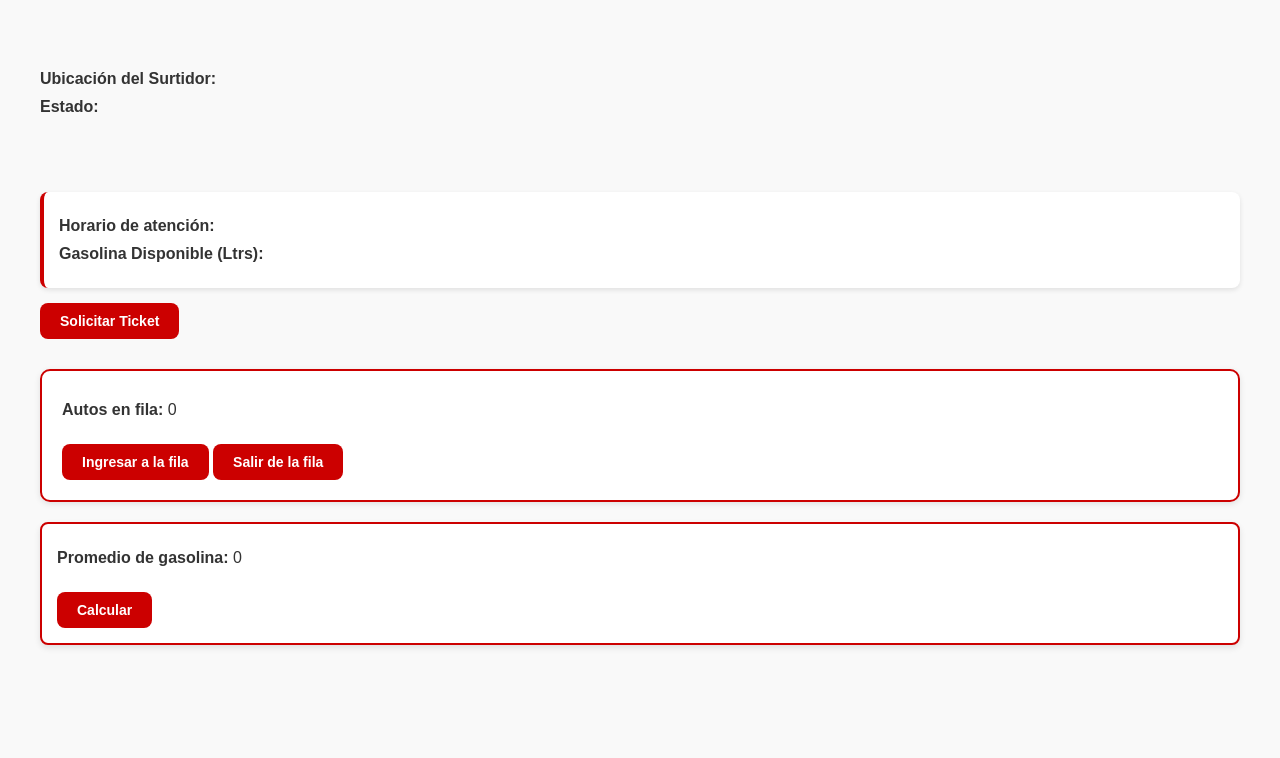
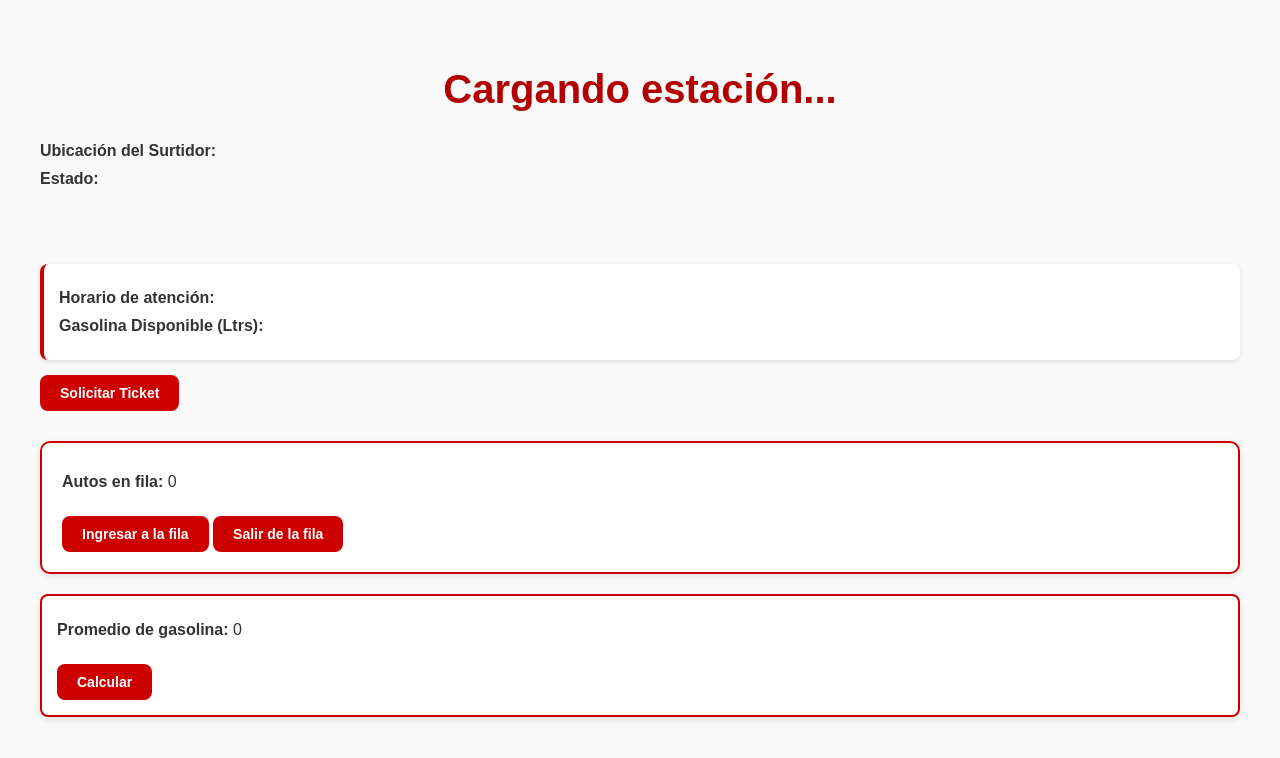
Before and after one commit to JhessaelGit/Calidad_Practica_1_SonarQube, a website built with Parcel: page Surtidores/estacion.html in a window 1280 px wide. Built offline with nearby package versions, Linux system fonts and the light colour scheme.

Commit message:
fix: resolve SonarQube issues and improve code Reliability

```diff
--- a/Surtidores/estacion.html
+++ b/Surtidores/estacion.html
@@ -3,12 +3,12 @@
 <head>
     <meta charset="UTF-8">
     <meta name="viewport" content="width=device-width, initial-scale=1.0">
-    <title id="titulo"></title>
+    <title id="titulo">Estación</title>
     <link rel="stylesheet" href="estilos_surtidores.css">
 </head>
 
 <body>
-    <h1 id="nombre-estacion"></h1>
+    <h1 id="nombre-estacion">Cargando estación...</h1>
 
     <p><strong>Ubicación del Surtidor:</strong></p>
     <p id="direccion"></p>
```
Also changed, not shown: Usuario_Administrador_Surtidor/admin_estacion.html (+2 -2 lines), .scannerwork/report-task.txt.
